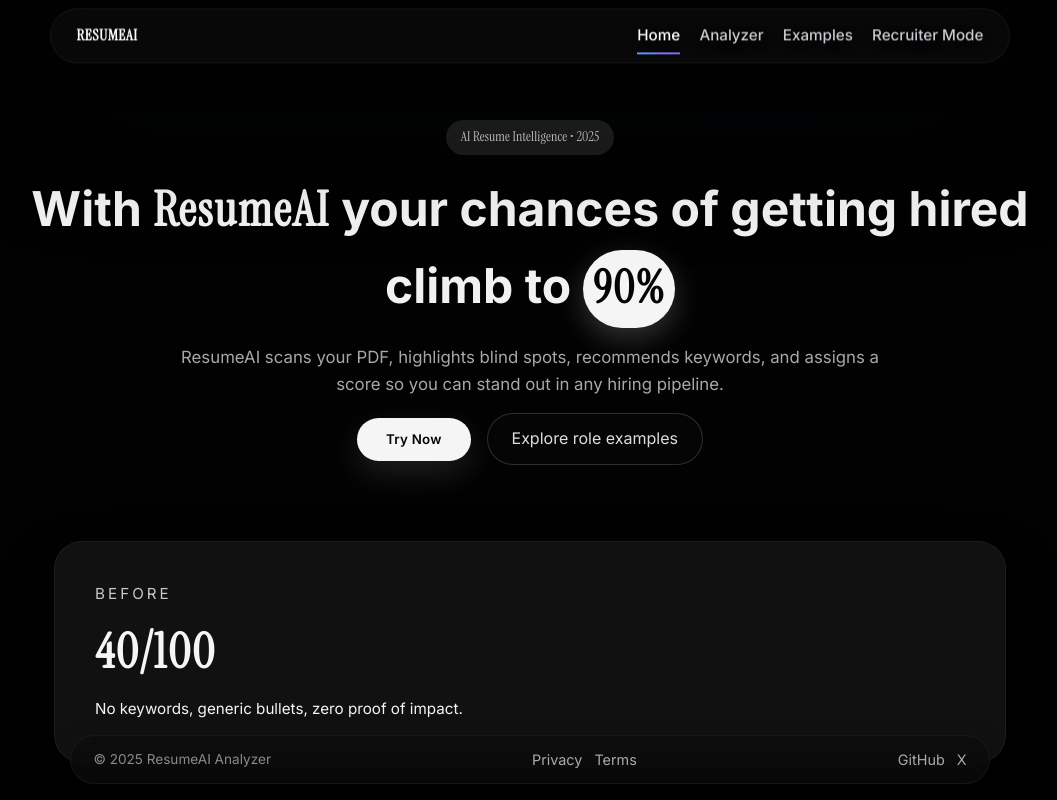
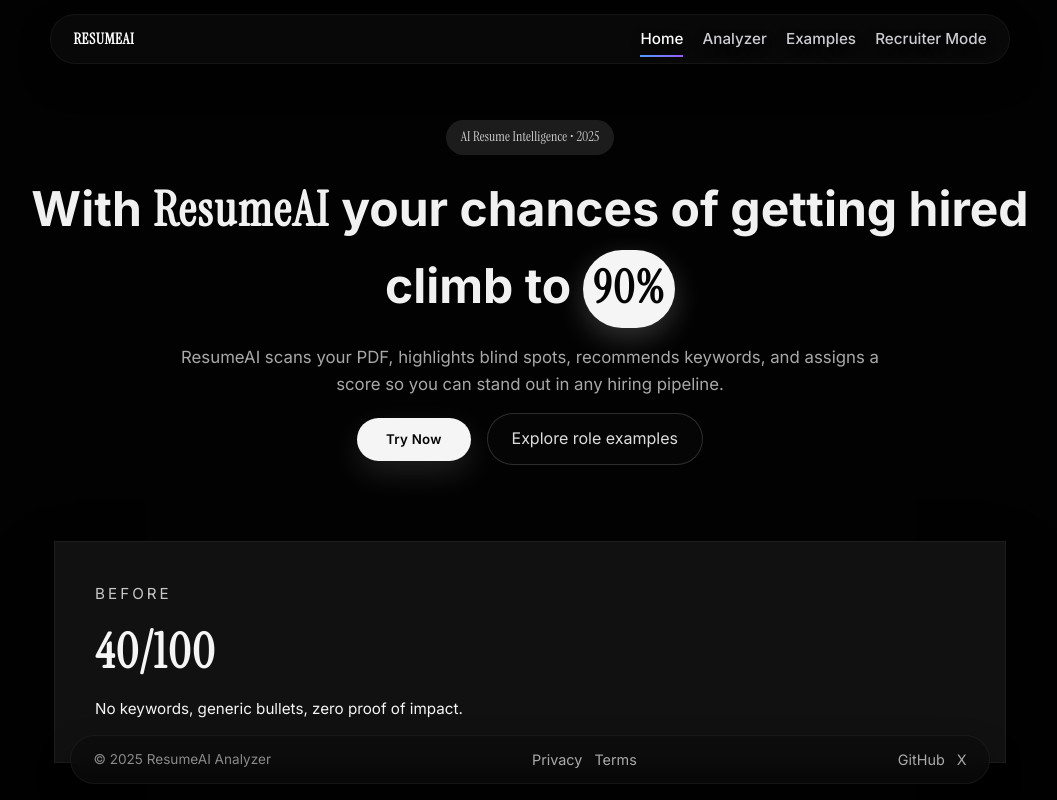
Before and after one commit to imzipper25-ship-it/SVA---test, a React (Vite) app: page / in a window 1280 px wide. Shown: the top 800 px of the page, without its empty margins (110-1167 px from the left). Built offline with nearby package versions, Linux system fonts and the light colour scheme; no server answers.

Commit message:
refactor: match header style to footer and restore square shapes for before/after cards

```diff
--- a/src/components/Header.module.scss
+++ b/src/components/Header.module.scss
@@ -5,59 +5,22 @@
   transform: translateX(-50%);
   width: min(960px, 92%);
   z-index: 1000;
-  transition: transform 0.4s ease, opacity 0.4s ease, filter 0.4s ease;
-  filter: drop-shadow(0 25px 70px rgba(3, 5, 14, 0.55));
 }
 
 .scrolled {
   transform: translate(-50%, -4px) scale(0.985);
-  filter: drop-shadow(0 18px 40px rgba(3, 5, 14, 0.65));
 }
 
 .notch {
-  position: relative;
   display: flex;
   align-items: center;
   justify-content: space-between;
-  padding: 0.9rem 1.6rem;
+  padding: 0.75rem 1.4rem;
   border-radius: 999px;
   background: rgba(12, 12, 12, 0.7);
   backdrop-filter: blur(10px);
   border: 1px solid rgba(255, 255, 255, 0.05);
   box-shadow: 0 16px 32px rgba(0, 0, 0, 0.4);
-  isolation: isolate;
-  overflow: hidden;
-  animation: floatGlass 10s ease-in-out infinite;
-
-  &::before {
-    content: '';
-    position: absolute;
-    top: 0;
-    left: 0;
-    right: 0;
-    bottom: 0;
-    width: 100%;
-    height: 100%;
-    border-radius: inherit;
-    z-index: -1;
-  }
-
-  &::after {
-    content: '';
-    position: absolute;
-    top: 0;
-    left: 0;
-    right: 0;
-    bottom: 0;
-    width: 100%;
-    height: 100%;
-    border-radius: inherit;
-    z-index: -2;
-  }
-
-  @media (prefers-reduced-motion: reduce) {
-    animation: none;
-  }
 }
 
 .logo {
@@ -154,15 +117,3 @@
     justify-content: center;
   }
 }
-
-@keyframes floatGlass {
-  0% {
-    transform: translateY(0px);
-  }
-  50% {
-    transform: translateY(-6px);
-  }
-  100% {
-    transform: translateY(0px);
-  }
-}
--- a/src/pages/Landing.module.scss
+++ b/src/pages/Landing.module.scss
@@ -70,7 +70,7 @@
 
 .transformationCard {
   width: 100%;
-  border-radius: 28px;
+  border-radius: 0;
   padding: clamp(1.5rem, 3.5vw, 2.5rem);
   display: grid;
   gap: 0.45rem;
```
